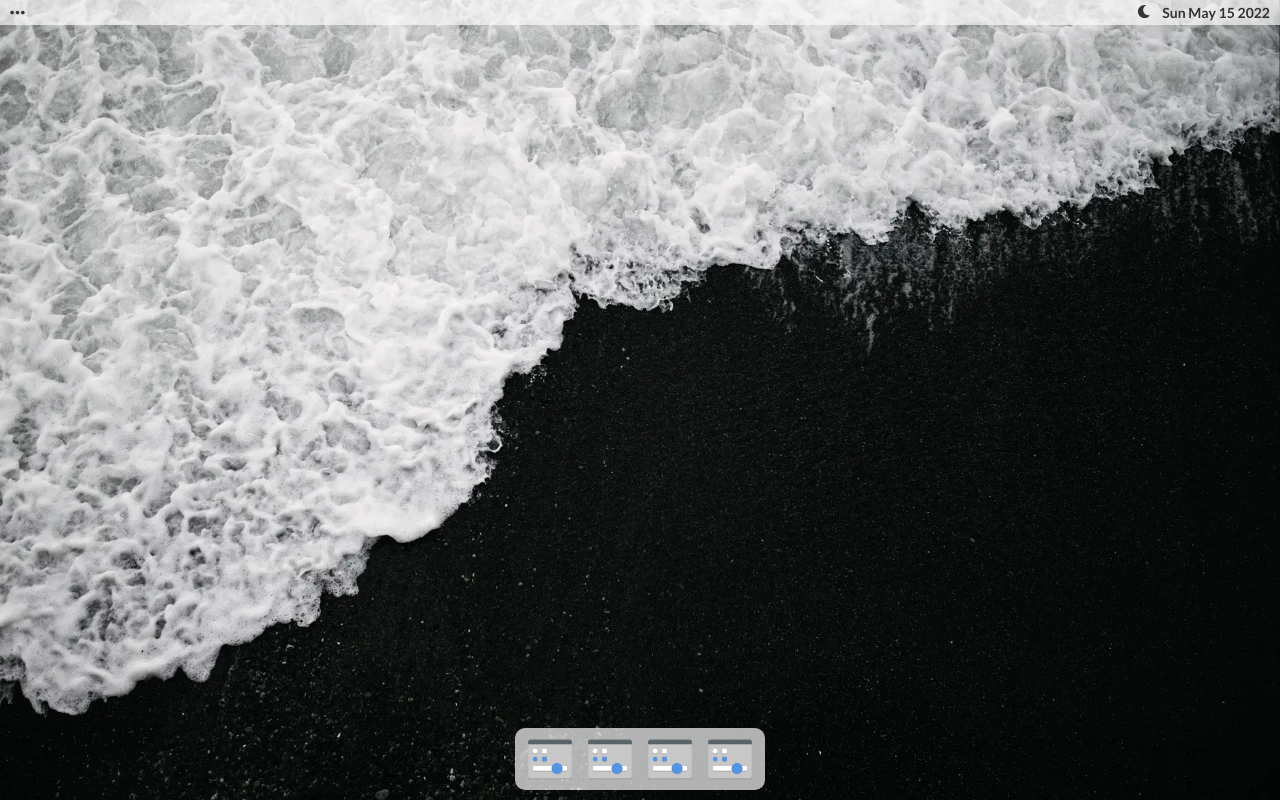
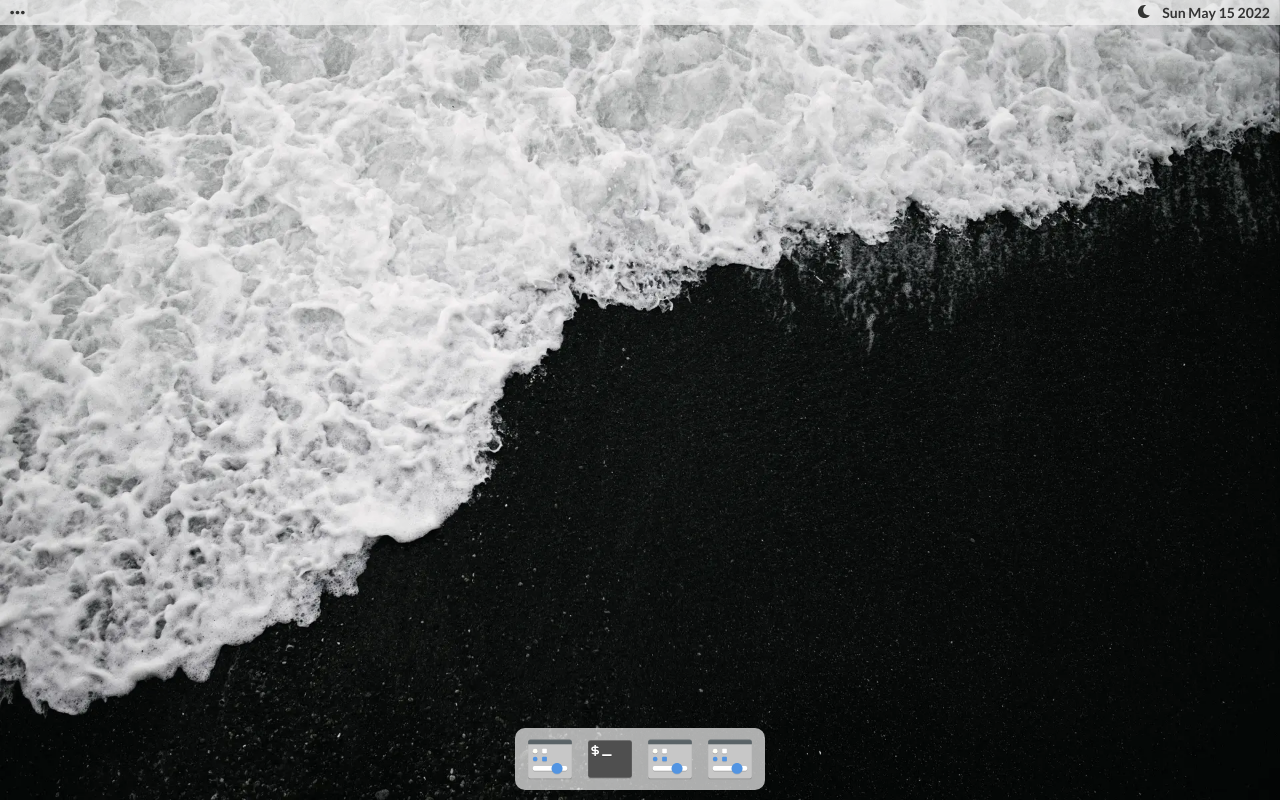
Before and after one commit to jecktor/jecktor-os, a Svelte app: page / in a window 1280 px wide. Built offline with nearby package versions, Linux system fonts and the light colour scheme.

Commit message:
Updated Window styles and theme colors.

```diff
--- a/public/global.css
+++ b/public/global.css
@@ -1,8 +1,8 @@
 :root {
-  --panels-bg: rgba(250, 250, 250, 0.7);
-  --panels-fg: rgba(10, 10, 10, 0.7);
-  --windows-bg: #f0f0f0;
-  --windows-br: #e6e6e6;
+  --panels-bg: rgba(245, 245, 245, 0.7);
+  --panels-fg: rgba(46, 46, 48, 0.7);
+  --windows-bg: #f5f5f5;
+  --windows-br: #e1dfe1;
   --font-color: #333333;
   --icon-tint: invert(18%) sepia(2%) saturate(219%) hue-rotate(69deg)
     brightness(101%) contrast(94%);
@@ -11,11 +11,11 @@
 }
 
 [data-theme='dark'] {
-  --panels-bg: rgba(10, 10, 10, 0.7);
-  --panels-fg: rgba(250, 250, 250, 0.7);
-  --windows-bg: #1d2223;
-  --windows-br: #252a2b;
-  --font-color: #cccccc;
+  --panels-bg: rgba(46, 46, 48, 0.7);
+  --panels-fg: rgba(245, 245, 245, 0.7);
+  --windows-bg: #2e2e30;
+  --windows-br: #404040;
+  --font-color: #f1f1f1;
   --icon-tint: invert(85%) sepia(1%) saturate(0%) hue-rotate(161deg)
     brightness(91%) contrast(108%);
   --icon-hover: invert(100%) sepia(100%) saturate(1%) hue-rotate(271deg)
--- a/src/App.svelte
+++ b/src/App.svelte
@@ -1,6 +1,5 @@
 <script lang="ts">
-  import InitScreen from './components/InitScreen.svelte';
-  import Desktop from './components/Desktop.svelte';
+  import { InitScreen, Desktop } from './components';
 
   let showInitScreen = true;
 </script>
--- a/src/applications/Stateful.svelte
+++ b/src/applications/Stateful.svelte
@@ -1,5 +1,5 @@
 <script lang="ts">
-  import Application from '../components/Application.svelte';
+  import { Application } from '../components';
 
   let count = 0;
 </script>
--- /dev/null
+++ b/src/applications/Terminal.svelte
@@ -0,0 +1,7 @@
+<script lang="ts">
+  import { Application } from '../components';
+</script>
+
+<Application name="Terminal" icon="/static/icons/terminal.svg">
+  <h1>Terminal</h1>
+</Application>
--- /dev/null
+++ b/src/applications/index.ts
@@ -0,0 +1,2 @@
+export { default as Terminal } from './Terminal.svelte';
+export { default as Stateful } from './Stateful.svelte';
--- a/src/components/Application.svelte
+++ b/src/components/Application.svelte
@@ -2,7 +2,7 @@
   import { windowCount, focusedWindowId } from '../stores';
   import { sleep } from '../utils';
 
-  import Window from './Window.svelte';
+  import { Window } from '.';
 
   export let name: string;
   export let icon = '/static/icons/default.svg';
--- a/src/components/Dock.svelte
+++ b/src/components/Dock.svelte
@@ -1,12 +1,12 @@
 <script lang="ts">
   import { fly } from 'svelte/transition';
 
-  import Stateful from '../applications/Stateful.svelte';
+  import { Terminal, Stateful } from '../applications';
 </script>
 
 <div class="Dock" transition:fly={{ y: 50, delay: 500 }}>
   <Stateful />
-  <Stateful />
+  <Terminal />
   <Stateful />
   <Stateful />
 </div>
--- a/src/components/Window.svelte
+++ b/src/components/Window.svelte
@@ -92,7 +92,7 @@
     if (minimized) {
       windowContainer.style.height = `${height}px`;
     } else {
-      windowContainer.style.height = `2.5rem`;
+      windowContainer.style.height = `3rem`;
     }
 
     minimized = !minimized;
@@ -185,7 +185,7 @@
   .Window {
     position: absolute;
     border: 1px solid var(--windows-br);
-    border-radius: 0.5rem;
+    border-radius: 1rem;
     box-shadow: 0 0 24px rgba(0, 0, 0, 0.2);
     background: var(--windows-bg);
     overflow: hidden;
@@ -193,7 +193,7 @@
 
   .Window__titlebar {
     position: relative;
-    height: 2.5rem;
+    height: 3rem;
     padding: 0 1rem;
     border-bottom: inherit;
     cursor: grab;
@@ -211,16 +211,16 @@
     overflow: hidden;
     text-overflow: ellipsis;
     white-space: nowrap;
-    line-height: 2.4rem;
+    line-height: 2.6rem;
     font-size: 1.4rem;
     font-weight: bold;
   }
 
   .Window__buttons {
     position: absolute;
-    left: 0.5rem;
+    left: 1rem;
     top: 50%;
-    gap: 0.6rem;
+    gap: 0.7rem;
     display: flex;
     align-items: center;
     justify-content: center;
@@ -243,21 +243,21 @@
 
   .Window.focused .Window__button--close,
   .Window__button--close:hover {
-    background: #ff5f56;
+    background: #ff605c;
   }
 
   .Window.focused .Window__button--min,
   .Window__button--min:hover {
-    background: #ffbd2e;
+    background: #ffbd44;
   }
 
   .Window.focused .Window__button--max,
   .Window__button--max:hover {
-    background: #27c93f;
+    background: #00ca4e;
   }
 
   .Window__content {
-    height: calc(100% - 2.5rem);
+    height: calc(100% - 3rem);
     overflow: scroll;
   }
 </style>
--- /dev/null
+++ b/src/components/index.ts
@@ -0,0 +1,4 @@
+export { default as Application } from './Application.svelte';
+export { default as InitScreen } from './InitScreen.svelte';
+export { default as Desktop } from './Desktop.svelte';
+export { default as Window } from './Window.svelte';
```
Also changed, not shown: public/static/icons/files.svg (added), public/static/icons/terminal.svg (added).
